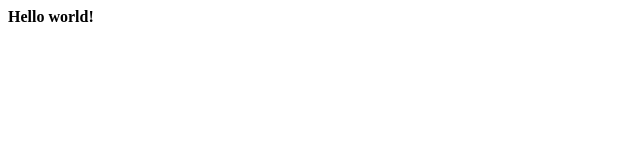
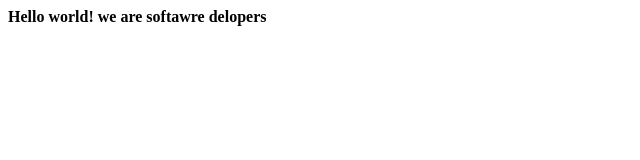
Before and after one commit to rominana/trial3, a plain HTML site: page index.html in a window 1280 px wide. Shown: the whole page, without its empty margins (0-640 px from the left). Drawn offline with Linux system fonts and the light colour scheme.

Commit message:
bernabas frist commit

```diff
--- a/index.html
+++ b/index.html
@@ -8,7 +8,7 @@
 </head>
 <body>
 
-    <strong>Hello world!</strong>
+    <strong>Hello world! we are softawre delopers</strong>
 
 
 
```
